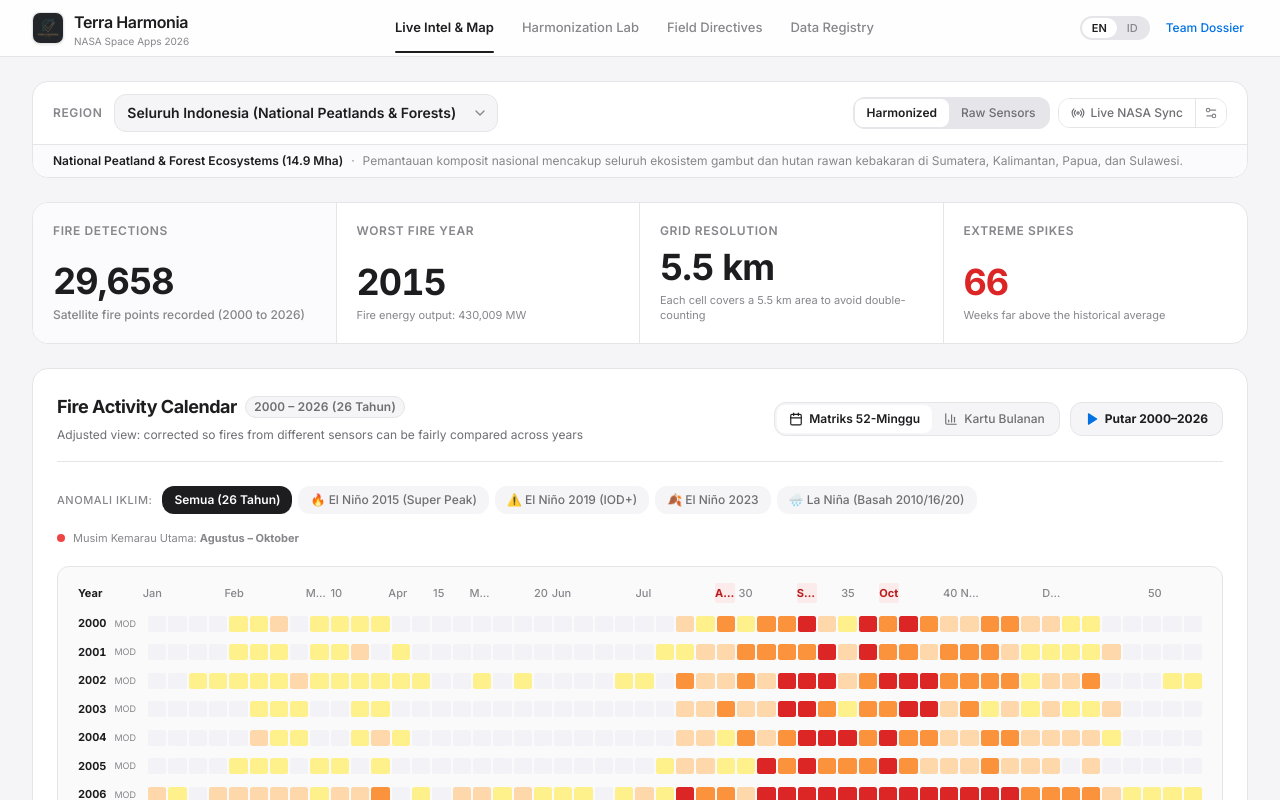
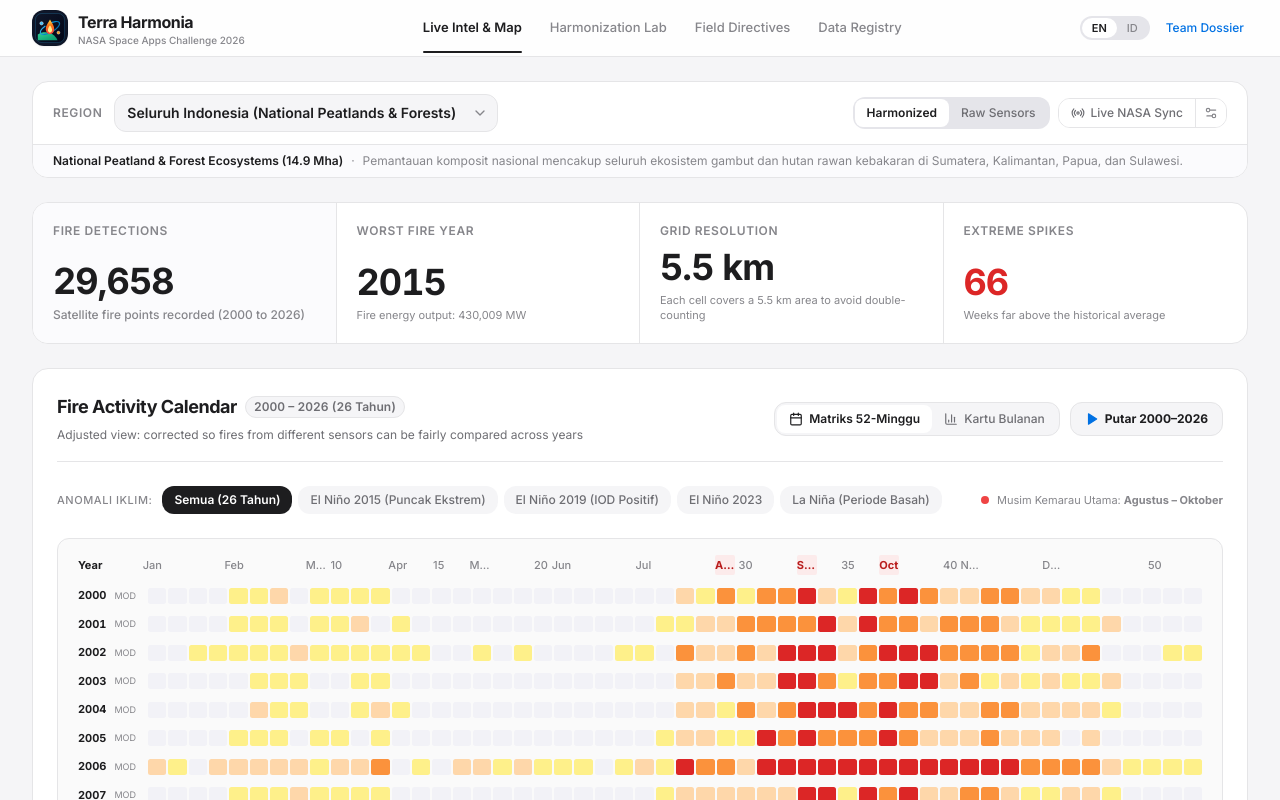
Before and after one commit to Rangga11268/TerraHarmonia, a React (Vite) app: page / in a window 1280 px wide. Shown: the top 800 px of the page. Built offline with nearby package versions, Linux system fonts and the light colour scheme.

Commit message:
fix(ui): enhance logo and favicon contrast with high-res vector emblem and purge antislop-ui violations (emojis and infinite pulses)

```diff
--- a/index.html
+++ b/index.html
@@ -2,7 +2,7 @@
 <html lang="en">
   <head>
     <meta charset="UTF-8" />
-    <link rel="icon" type="image/jpeg" href="/terra_harmonia_logo.jpg" />
+    <link rel="icon" type="image/svg+xml" href="/favicon.svg" />
     <meta name="viewport" content="width=device-width, initial-scale=1.0" />
     <title>Terra Harmonia: NASA Space Apps Challenge 2026</title>
     <meta name="description" content="Harmonization of MODIS and VIIRS satellite active fire hotspots into a 26-year Burning Activity Calendar." />
--- a/src/components/BurningCalendar.tsx
+++ b/src/components/BurningCalendar.tsx
@@ -230,10 +230,10 @@ export const BurningCalendar: React.FC<BurningCalendarProps> = ({
           </span>
           {[
             { key: 'all', label: 'Semua (26 Tahun)' },
-            { key: '2015', label: '🔥 El Niño 2015 (Super Peak)' },
-            { key: '2019', label: '⚠️ El Niño 2019 (IOD+)' },
-            { key: '2023', label: '🍂 El Niño 2023' },
-            { key: 'lanina', label: '🌧️ La Niña (Basah 2010/16/20)' },
+            { key: '2015', label: 'El Niño 2015 (Puncak Ekstrem)' },
+            { key: '2019', label: 'El Niño 2019 (IOD Positif)' },
+            { key: '2023', label: 'El Niño 2023' },
+            { key: 'lanina', label: 'La Niña (Periode Basah)' },
           ].map(({ key, label }) => (
             <button
               key={key}
--- a/src/components/FullMapModal.tsx
+++ b/src/components/FullMapModal.tsx
@@ -445,7 +445,7 @@ STATUS RISIKO & REKOMENDASI:
             <span>{language === 'id' ? 'Kembali' : 'Back'}</span>
           </button>
 
-          <div className="w-2 h-2 rounded-full bg-red-500 animate-pulse shrink-0 hidden sm:inline-block" />
+          <div className="w-2 h-2 rounded-full bg-red-600 shrink-0 hidden sm:inline-block" />
 
           <div className="min-w-0">
             <h1 className="text-sm font-bold text-[#1d1d1f] tracking-tight truncate">
--- a/src/components/Logo.tsx
+++ b/src/components/Logo.tsx
@@ -12,30 +12,33 @@ export const Logo: React.FC<LogoProps> = ({
   showSubtitle = true,
 }) => {
   const sizeMap = {
-    sm: { img: 'w-6 h-6 rounded-md', title: 'text-sm font-semibold', sub: 'text-[9px]' },
-    md: { img: 'w-8 h-8 rounded-lg', title: 'text-base font-semibold', sub: 'text-[10px]' },
-    lg: { img: 'w-10 h-10 rounded-xl', title: 'text-lg font-bold', sub: 'text-xs' },
+    sm: { img: 'w-7 h-7 rounded-lg', title: 'text-sm font-bold', sub: 'text-[9px]' },
+    md: { img: 'w-9 h-9 rounded-xl', title: 'text-base font-bold', sub: 'text-[10px]' },
+    lg: { img: 'w-11 h-11 rounded-2xl', title: 'text-lg font-extrabold', sub: 'text-xs' },
   };
 
   const { img, title, sub } = sizeMap[size];
 
   return (
     <div className={`inline-flex items-center gap-2.5 select-none ${className}`}>
-      <div className={`overflow-hidden shrink-0 border border-black/10 shadow-[0_1px_3px_rgba(0,0,0,0.08)] bg-white ${img}`}>
+      {/* High-Contrast Crisp Vector Emblem */}
+      <div className={`overflow-hidden shrink-0 shadow-sm border border-black/10 bg-[#0f172a] ${img}`}>
         <img
-          src="/terra_harmonia_logo.jpg"
-          alt="Terra Harmonia"
-          className="w-full h-full object-cover"
+          src="/favicon.svg"
+          alt="Terra Harmonia Emblem"
+          className="w-full h-full object-contain p-0.5"
           loading="eager"
         />
       </div>
-      <div className="flex flex-col justify-center min-w-0 leading-none">
-        <div className={`tracking-tight text-[#1d1d1f] ${title}`}>
+
+      {/* Clean Apple-style Typography */}
+      <div className="flex flex-col justify-center min-w-0 leading-tight">
+        <div className={`tracking-tight text-[#1d1d1f] font-bold ${title}`}>
           Terra Harmonia
         </div>
         {showSubtitle && (
-          <span className={`text-[#86868b] tracking-normal mt-0.5 hidden sm:block ${sub}`}>
-            NASA Space Apps 2026
+          <span className={`text-[#86868b] tracking-normal font-medium hidden sm:block ${sub}`}>
+            NASA Space Apps Challenge 2026
           </span>
         )}
       </div>
```
Also changed, not shown: public/favicon.svg (added).
